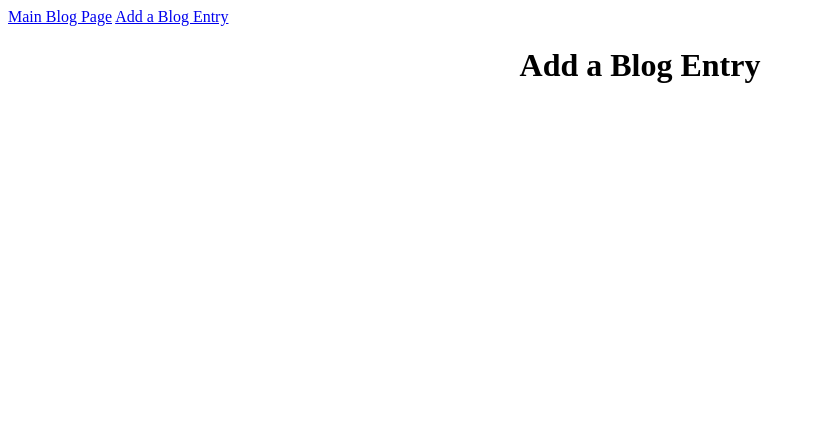
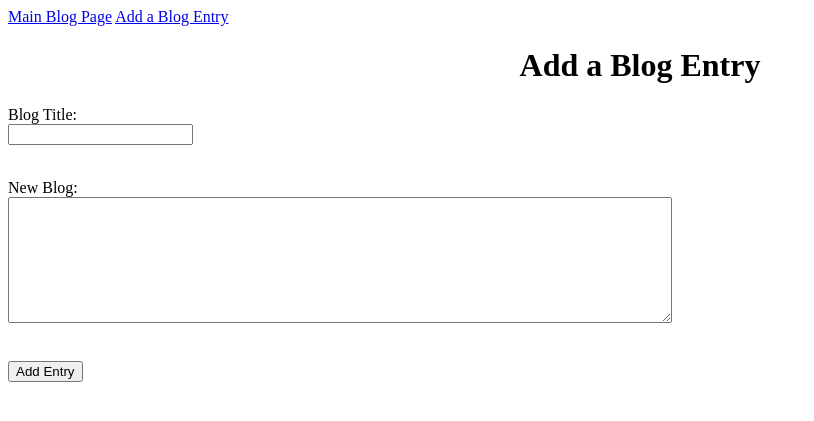
Before and after one commit to DogeSWL/build-a-blog, a Flask app: page /newpost in a window 1280 px wide. Shown: the top 421 px of the page, without its empty margins (0-814 px from the left). Run offline with Flask 2, Linux system fonts and the light colour scheme.

Commit message:
modified main, base and newpost

```diff
--- a/main.py
+++ b/main.py
@@ -1,4 +1,4 @@
-from flask import Flask, request, redirect, render_template
+from flask import Flask, request, redirect, flash, render_template
 from flask_sqlalchemy import SQLAlchemy
 
 app = Flask(__name__)
@@ -16,6 +16,31 @@ class Blog(db.Model):
 def get_blogList():
     return Blog.query.all()
 
+@app.route('/addBlog', methods=['POST'])
+def add_Blog():
+    new_blogTitle = request.form['blog_Title']
+    new_blogEntry = request.form['blog_NewEntry']
+
+    title_Error = ''
+    entry_Error = ''
+
+    if new_blogTitle == '':
+        title_Error = 'Title is empty'
+    if new_blogEntry == '':
+        entry_Error = 'Entry is empty'
+
+    if (title_Error != '') or (entry_Error != ''):
+        return render_template('newpost.html',
+                                title_Error = title_Error,
+                                entry_Error = entry_Error)
+    else:
+        blog = Blog(title=new_blogTitle, body=new_blogEntry)
+        db.session.add(blog)
+        db.session.commit()
+        return redirect('/')
+
+
+
 @app.route("/newpost")
 def newpost_page():
     return render_template('newpost.html')
@@ -30,6 +55,8 @@ def blogPage():
 def index():
     return redirect('/blog')
 
+app.secret_key = 'A0Zr98j/3yX R~XHH!jmN]LWX/,?RU'
+
 
 if __name__ == "__main__":
     app.run()
--- a/templates/base.html
+++ b/templates/base.html
@@ -4,6 +4,9 @@
       <style type="text/css">
          h1 {
             text-align: center;
+         }
+         .error {
+            color: red;
          }
       </style>
       <meta charset="utf-8">
--- a/templates/newpost.html
+++ b/templates/newpost.html
@@ -1,4 +1,17 @@
 {% extends "base.html" %}
 {% block content %}
 <h1>Add a Blog Entry</h1>
+<form action="/addBlog" method="post">
+   {% with messages = get_flashed_messages() %}
+      <label for="blog_Title">Blog Title:</label><br>
+      <input type="text" name="blog_Title"><br>
+      <p class="error">{{title_Error}}</p>
+      <br>
+      <label for="blog_NewEntry">New Blog:</label><br>
+      <textarea name="blog_NewEntry" rows="8" cols="80"></textarea><br>
+      <p class="error">{{entry_Error}}</p>
+      <br>
+      <input type="submit" value="Add Entry">
+   {% endwith %}
+</form>
 {% endblock %}
```
